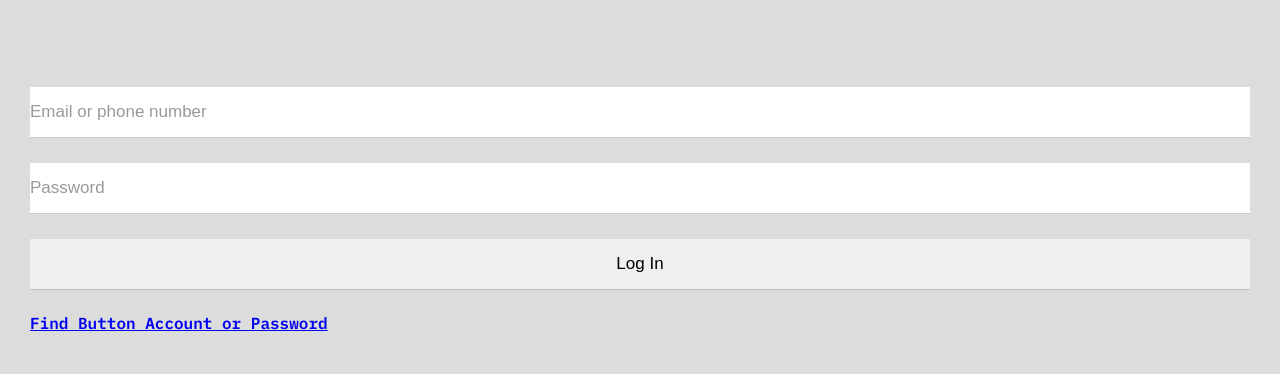
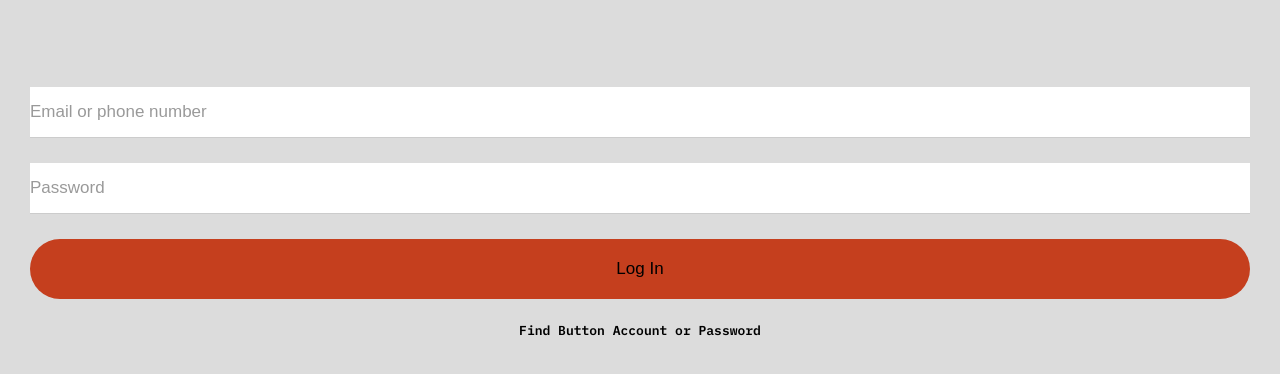
Before and after one commit to CallMeYul/yul-kokoa-clone, a plain HTML site: page index.html in a window 1280 px wide. Shown: the part 180-554 px from the top of the page. Drawn offline with Linux system fonts and the light colour scheme.

Commit message:
#6.8 로그인 폼 버튼 스타일링

```diff
--- a/css/styles.css
+++ b/css/styles.css
@@ -23,6 +23,7 @@ body {
   width: 70%;
   opacity: 0.6;
 }
+
 /* 로그인 폼 (버튼 모양으로 재 스타일링 할 것)*/
 #login-form {
   display: flex;
@@ -32,13 +33,29 @@ body {
 #login-form input {
   padding: 15px 0px;
   border: none;
-  border-bottom: 1px solid rgba(0, 0, 0, 0.2);
   font-size: 17px;
   margin-bottom: 25px;
+}
+
+#login-form input:not([type="submit"]) {
+  border-bottom: 1px solid rgba(0, 0, 0, 0.2);
+  transition: border-color 0.3s ease-in-out;
 }
 #login-form input::placeholder {
   color: rgba(0, 0, 0, 0.4);
 }
 #login-form input:focus {
-  border-color: rgba(0, 0, 0, 0.4);
+  border-color: var(--charcoal);
 }
+#login-form input[type="submit"] {
+  background-color: var(--red);
+  cursor: pointer;
+  padding: 20px 0px;
+  border-radius: 50px;
+}
+#login-form a {
+  text-align: center;
+  text-decoration: none;
+  color: inherit;
+  font-size: 13px;
+}
--- a/css/variables.css
+++ b/css/variables.css
@@ -1,3 +1,4 @@
 :root {
   --charcoal: #444e5d;
+  --red: #c53f1e;
 }
```
Also changed, not shown: 1 other file.
